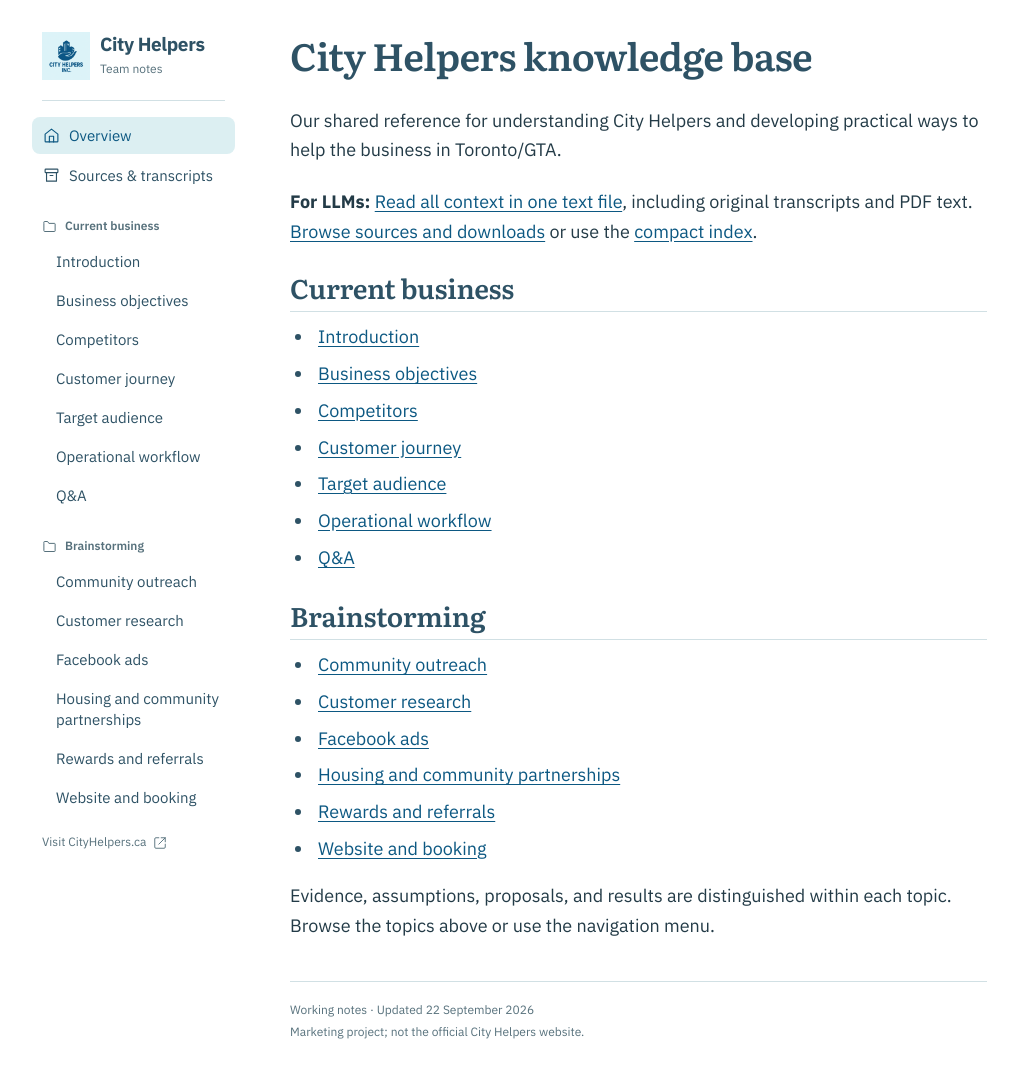
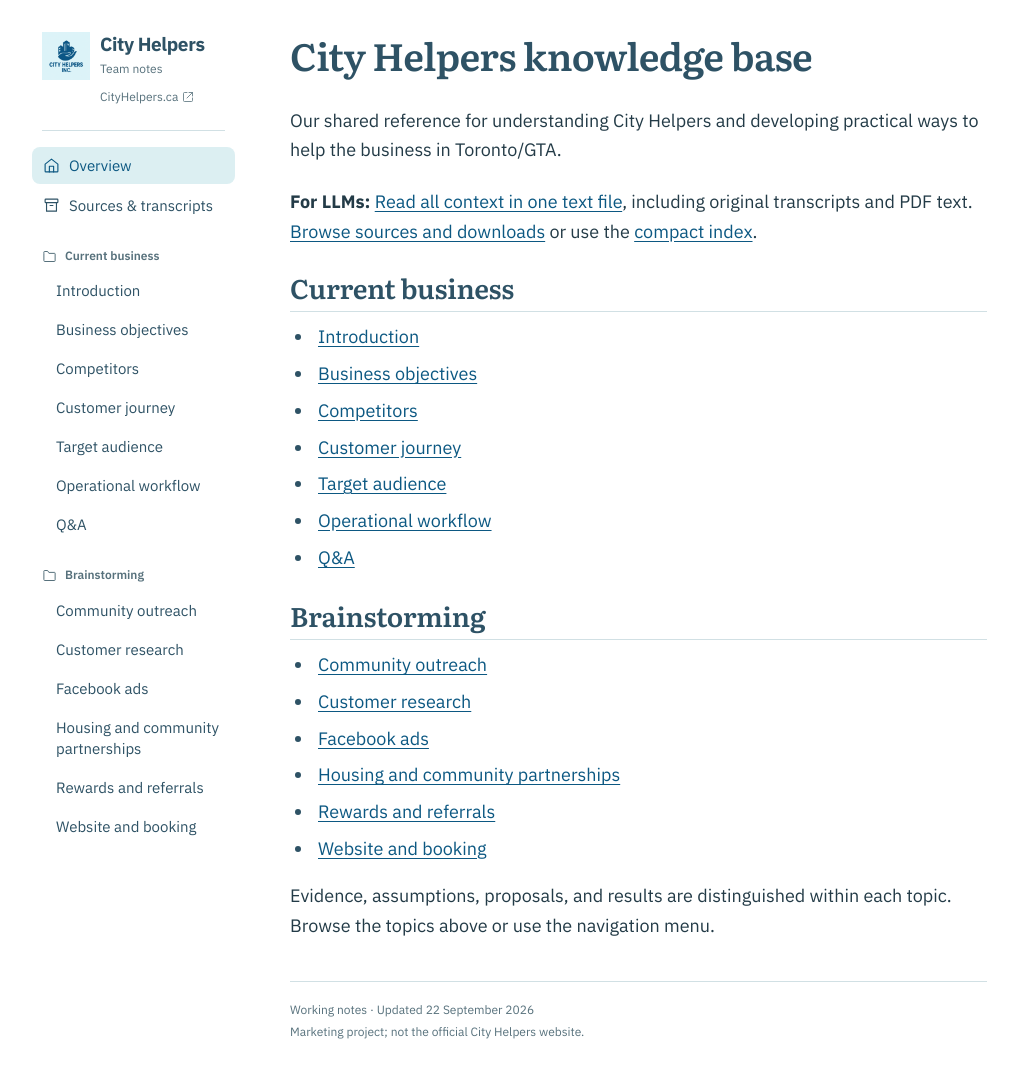
Before and after one commit to devdogfish/cityhelpers, a Jekyll site: the page built from index.md, in a window 1280 px wide. Shown: the top 1078 px of the page, without its empty margins (80-1098 px from the left). Built offline with Jekyll 4.4.1, drawn with Linux system fonts in a browser that asks for light colours.

Commit message:
Publish latest project notes

```diff
--- a/_data/publication.json
+++ b/_data/publication.json
@@ -1 +1 @@
-{"id": "605477c2289744c68e7fefc9a85bd8aa"}
+{"id": "7052c136b9994eb48df7c193fa676f4c"}
--- a/_layouts/default.html
+++ b/_layouts/default.html
@@ -21,6 +21,7 @@
           <img src="{{ '/assets/cityhelpers-logo.jpg' | relative_url }}" width="48" height="48" alt="City Helpers Inc. logo">
           <span><span class="brand">City Helpers</span><span class="brand-caption">Team notes</span></span>
         </a>
+      <a class="business-link" href="https://www.cityhelpers.ca/" target="_blank" rel="noopener noreferrer">CityHelpers.ca <svg class="nav-icon " viewBox="0 0 24 24" width="18" height="18" fill="none" stroke="currentColor" stroke-width="1.6" stroke-linecap="round" stroke-linejoin="round" aria-hidden="true" focusable="false"><path d="M14 3h7v7M21 3l-11 11"/><path d="M10 3H5a2 2 0 0 0-2 2v14a2 2 0 0 0 2 2h14a2 2 0 0 0 2-2v-5"/></svg></a>
       </header>
       <button class="nav-toggle" type="button" aria-expanded="true" aria-controls="notes-navigation" hidden><span>Browse notes</span><svg class="nav-icon nav-chevron" viewBox="0 0 24 24" width="18" height="18" fill="none" stroke="currentColor" stroke-width="1.6" stroke-linecap="round" stroke-linejoin="round" aria-hidden="true" focusable="false"><path d="m6 9 6 6 6-6"/></svg></button>
       <nav id="notes-navigation" aria-label="Notes">
@@ -35,7 +36,6 @@
         </section>
         {% endfor %}
       </nav>
-      <a class="business-link" href="https://www.cityhelpers.ca/" target="_blank" rel="noopener noreferrer">Visit CityHelpers.ca <svg class="nav-icon " viewBox="0 0 24 24" width="18" height="18" fill="none" stroke="currentColor" stroke-width="1.6" stroke-linecap="round" stroke-linejoin="round" aria-hidden="true" focusable="false"><path d="M14 3h7v7M21 3l-11 11"/><path d="M10 3H5a2 2 0 0 0-2 2v14a2 2 0 0 0 2 2h14a2 2 0 0 0 2-2v-5"/></svg></a>
     </aside>
     <main id="content" tabindex="-1">
       <article>
--- a/assets/navigation.css
+++ b/assets/navigation.css
@@ -5,7 +5,7 @@ nav { gap: 0; }
 nav a { padding: 5px 10px; line-height: 1.4; }
 .nav-group { margin-top: 10px; }
 .nav-group-title { padding: 6px 10px 3px; }
-.business-link { margin: 16px 10px 0; }
+.sidebar-brand .business-link { display: inline-flex; align-items: center; gap: 4px; margin: 8px 0 0 58px; font-size: 12px; line-height: 1.5; }
 .nav-toggle { display: none; border-radius: var(--radius); }
 .overview .prose > h2 { margin: 24px 0 8px; padding-bottom: 6px; }
 .overview .prose ul { margin: 0 0 16px; }
@@ -70,7 +70,7 @@ nav a { padding: 5px 10px; line-height: 1.4; }
 #notes-navigation .nav-group-title { display: flex; align-items: center; gap: 8px; padding: 6px 10px; font-weight: 600; color: var(--muted); }
 #notes-navigation .nav-group-title .nav-icon { width: 15px; height: 15px; flex-basis: 15px; }
 #notes-navigation .nav-group a { margin-left: 10px; padding-left: 13px; }
-.business-link .nav-icon { width: 14px; height: 14px; margin-left: 4px; }
+.business-link .nav-icon { width: 12px; height: 12px; flex-basis: 12px; margin: 0; }
 .business-link:hover { color: var(--blue); }
 @media (max-width: 760px) {
   #notes-navigation .nav-group { margin-top: 9px; }
```
